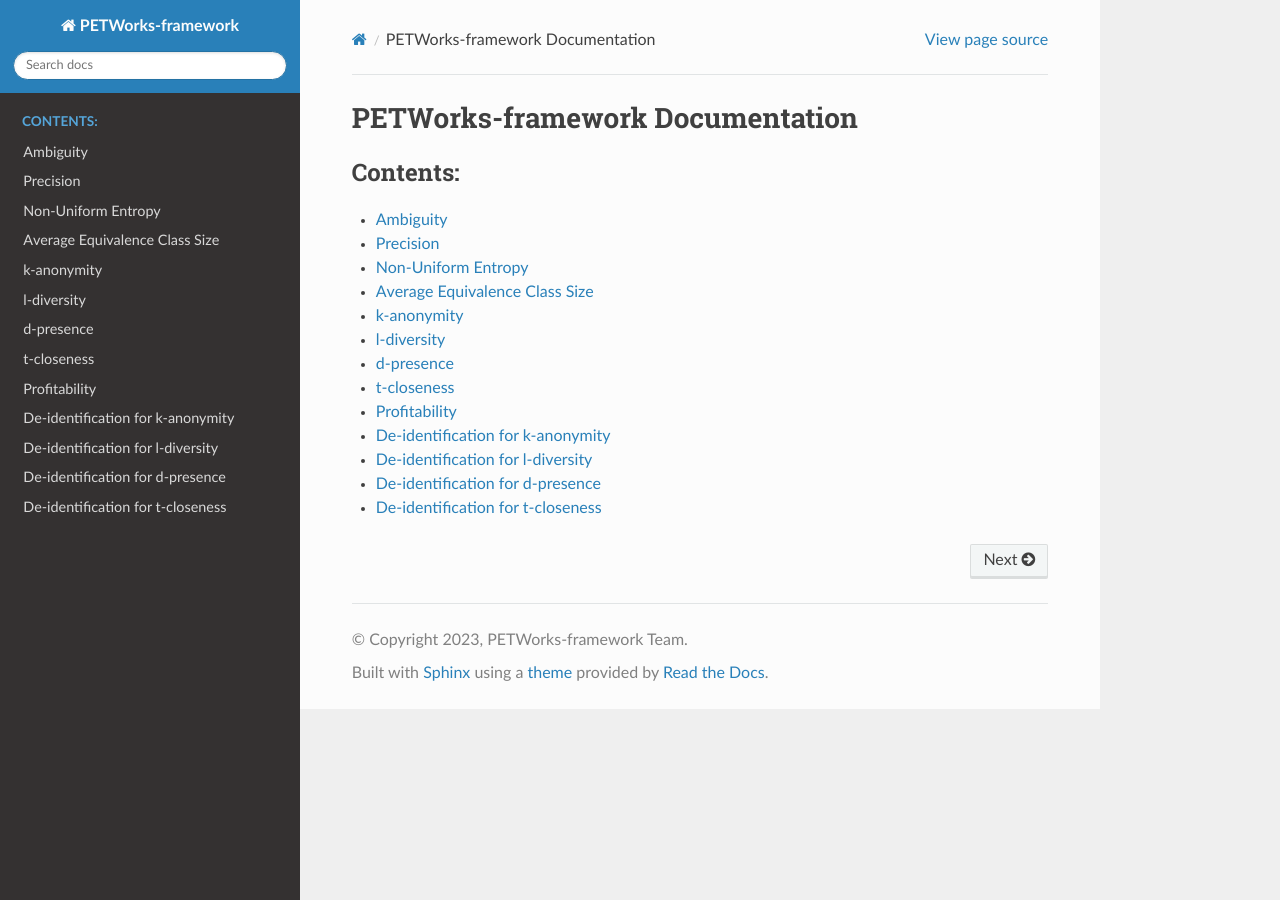
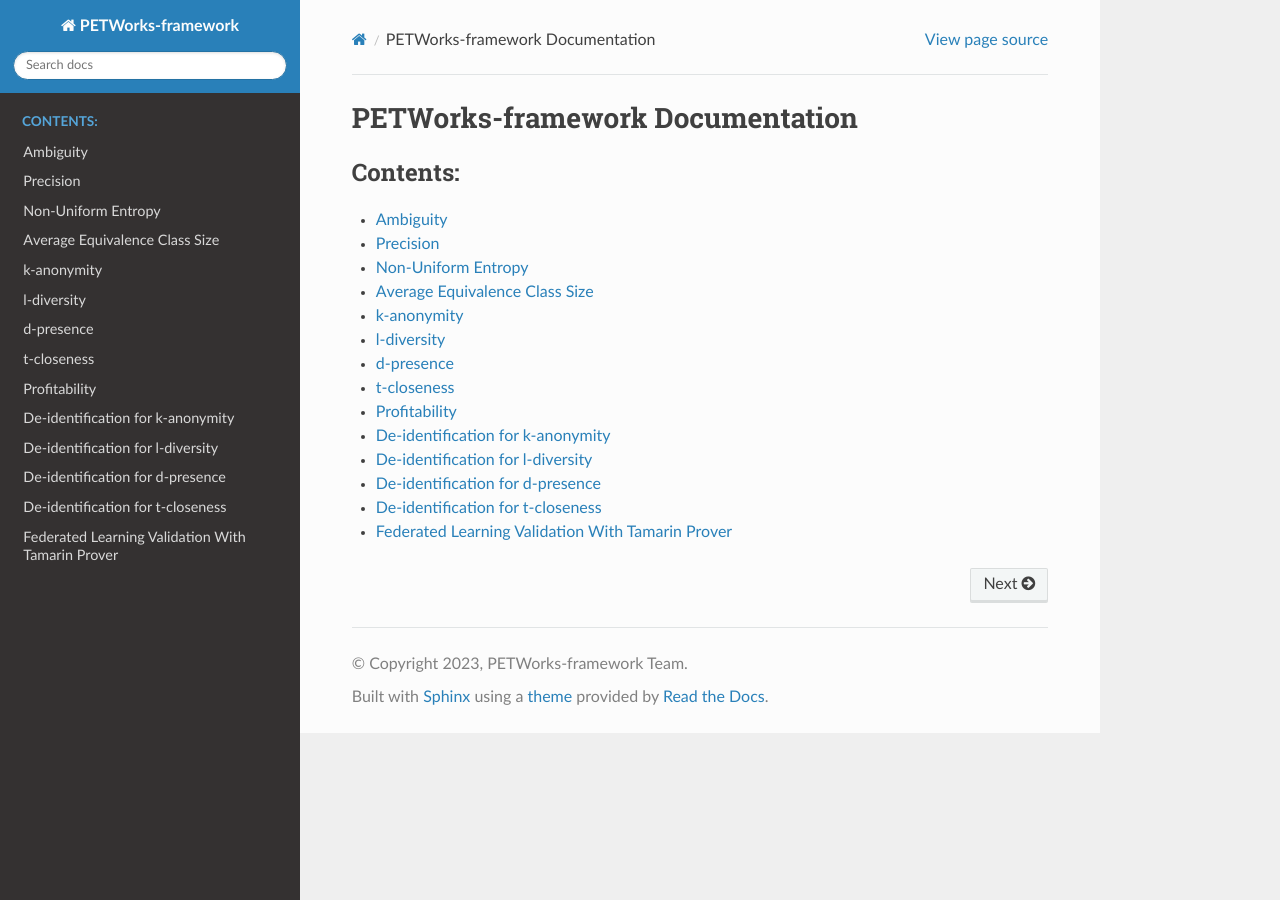
Before and after one commit to moda-gov-tw/PETWorks-framework, a Sphinx documentation site: the page built from docs/source/index.rst, in a window 1280 px wide. Built offline with Sphinx 7.4.7 and the Read the Docs theme 2.0.0, drawn with Linux system fonts in a browser that asks for light colours; some of the changed lines change nothing that is shown.

Commit message:
Add the Tamarin document

```diff
--- a/docs/source/index.rst
+++ b/docs/source/index.rst
@@ -23,3 +23,4 @@
    ldiversity_de-identify
    dpresence_de-identify
    tcloseness_de-identify
+   tamarin
--- /dev/null
+++ b/docs/source/tamarin.rst
@@ -0,0 +1,161 @@
++++++++++++++++++++++++++++++++++++++++++++++++++++
+Federated Learning Validation With Tamarin Prover
++++++++++++++++++++++++++++++++++++++++++++++++++++
+Using Tamarin Prover [1]_ to validate the security of the Federated Learning Protocol design before beginning the implementation of Federated Learning helps in identifying potential vulnerabilities, security and privacy issues, and potential design flaws.
+
+Please follow `the instructions <https://tamarin-prover.github.io/manual/master/book/002_installation.html>`__ in the Tamarin Prover manual to install the tool. The following is the procedure to validate the Federated Learning protocol design with Tamarin Prover.
+
+1. Protocol Modeling: Use Tamarin Prover’s syntax to define the protocol specification for federated learning, encompassing participants, message transmission, privacy protection algorithms, and other details that depict the entire functioning of federated learning.
+2. Property Specification: Define the security characteristics to be verified, such as confidentiality, integrity, availability, etc., typically expressed in the form of lemmas.
+3. Verification Process: Employ Tamarin Prover to inspect whether the protocol complies with the defined properties, automatically detecting and recognizing security vulnerabilities and attacks within the protocol. It also provides comprehensive verification reports and recommendations.
+4. Result Analysis: Tamarin Prover generates analysis results indicating whether the protocol is secure under specific conditions, ensuring the security and reliability of the protocol. If attack scenarios are identified, users can gain insights into how attackers exploit security vulnerabilities.
+
+Example: example_DP.spthy
+--------------------------
+
+Take the following script as an example.
+
+::
+
+   theory example_DP
+   begin
+
+   /*Client 1*/
+   //The local data and parameters must remain confidential.
+   rule client1_Send:
+     [ Fr(~data1) //Generate local data
+     , Fr(~pa1) //Generate a local model
+     , Fr(~lm1) //Generate protected parameters
+     ]
+   --[ Secret(~data1)//Data confidentiality
+     , Train(~data1, ~pa1)//Train the model parameters using local data
+     , Secret(~pa1)//Model parameters confidentiality
+     , Laplace(~pa1, ~lm1)//Add differential privacy to the model parameters
+     , Sent(~lm1)//Send protected parameters
+     ]->
+     [ Out(~lm1) ]
+
+   /*Client 2*/
+   rule client2_Send:
+     [ Fr(~data2) //Generate local data.
+     , Fr(~pa2) //Generate a local model
+     , Fr(~lm2) //Generate protected parameters
+     ]
+   --[ Secret(~data2)//Data confidentiality
+     , Train(~data2, ~pa2)//Train the model parameters using local data
+     , Secret(~pa2)//Model parameters confidentiality
+     , Laplace(~pa2, ~lm2)//Add differential privacy to the model parameters
+     , Sent(~lm2)//Send protected parameters
+     ]->
+     [ Out(~lm2) ]
+
+   /*The server receives local parameters and performs aggregation.*/
+   rule Server_Receive:
+     [ In(lm1)//receive local model 1
+     , In(lm2)//receive local model 2
+     , Fr(~gm)//Generate global model
+     ]
+   --[ Received(lm1)//receive local 1
+     , Received(lm2)//receive local 2
+     , Cul(lm1, lm2)//aggregation
+     , Sent(~gm)//Send gm
+     ]->
+     [ Out(~gm) ]//Send global model
+
+   /*Client 1 receive global model.*/
+   rule client1_Receive:
+     [In(gm)]
+   --[Received(gm)]->
+     []
+
+   /*Client 2 receive* global model.*/
+   rule client2_Receive:
+     [In(gm)]
+   --[Received(gm)]->
+     []
+
+   /*Adversary reveals local data through parameters.*/
+   rule adversary:
+     [ In(pa) //Get parameters
+     , Train(data, pa) //Inference
+     ]
+   --[ Reveal(data)]-> //Reveal local data
+     [ Out(data)]
+
+   //confidentiality
+   lemma secrecy:
+     "All x #i.
+       Secret(x) @i ==> not (Ex #j. K(x) @j)"
+
+   //Local model parameters confidentiality
+   lemma data_secrecy:
+     "All d p l #i #j. Train(d, p) @i & Sent(l) @j
+     ==>
+       not (Ex #s #r #t . K(d) @r & Received(d) @s & Reveal(d) @t )"
+
+   //Local data confidentiality
+   lemma pa_secrecy:
+     "All p l #j #k.  Laplace(p, l) @j & Sent(l) @k
+     ==>
+       not (Ex #s #r . K(p) @r & Received(p) @s )"
+
+   //Executable
+   lemma executable:
+     exists-trace
+       "Ex m #i #j. Sent(m) @i & Received(m) @j & #i < #j"
+
+   end
+
+Upload the script to the Tamarin visualization tool and click on the
+theory name.
+
+|image1|
+
+Enter the tool for verification.
+
+|image2|
+
+Click on the "sorry" after the first lemma in the left box (the button
+marked with a red border on the left side in the image), and then select
+"s. autoprove (S. for all solutions) for all lemmas" in the right box
+(the button marked with a red border on the right side in the image) to
+prove the entire framework in one go.
+
+|image3|
+
+Execution Result
+----------------
+
+When a proof is successful, the lemma appears in green; if a
+counterexample that can be attacked is found, the lemma turns red.
+
++---------------------------------------------------+
+| **Confidentiality: Approved**                     |
++===================================================+
+| |image4|                                          |
++---------------------------------------------------+
+| **Confidentiality of Local Data: Approved**       |
++---------------------------------------------------+
+| |image5|                                          |
++---------------------------------------------------+
+| **Confidentiality of Local Parameters: Approved** |
++---------------------------------------------------+
+| |image6|                                          |
++---------------------------------------------------+
+| **Executability: Approved**                       |
++---------------------------------------------------+
+| |image7|                                          |
++---------------------------------------------------+
+
+Reference
+-------------------
+
+.. [1] The Tamarin Team, “The Tamarin prover repository.” Aug. 07, 2023. [Online] Available: https://github.com/tamarin-prover/tamarin-prover
+
+.. |image1| image:: images/1.png
+.. |image2| image:: images/2.png
+.. |image3| image:: images/3.png
+.. |image4| image:: images/4.png
+.. |image5| image:: images/5.png
+.. |image6| image:: images/6.png
+.. |image7| image:: images/7.png
```
Also changed, not shown: docs/source/images/1.png (added), docs/source/images/2.png (added), docs/source/images/3.png (added), docs/source/images/4.png (added), docs/source/images/5.png (added), docs/source/images/6.png (added), docs/source/images/7.png (added).
